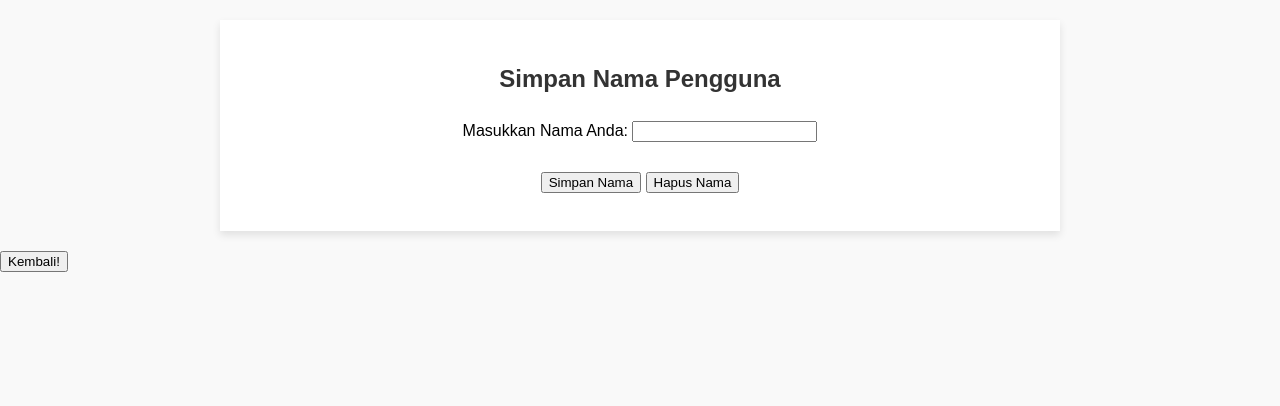
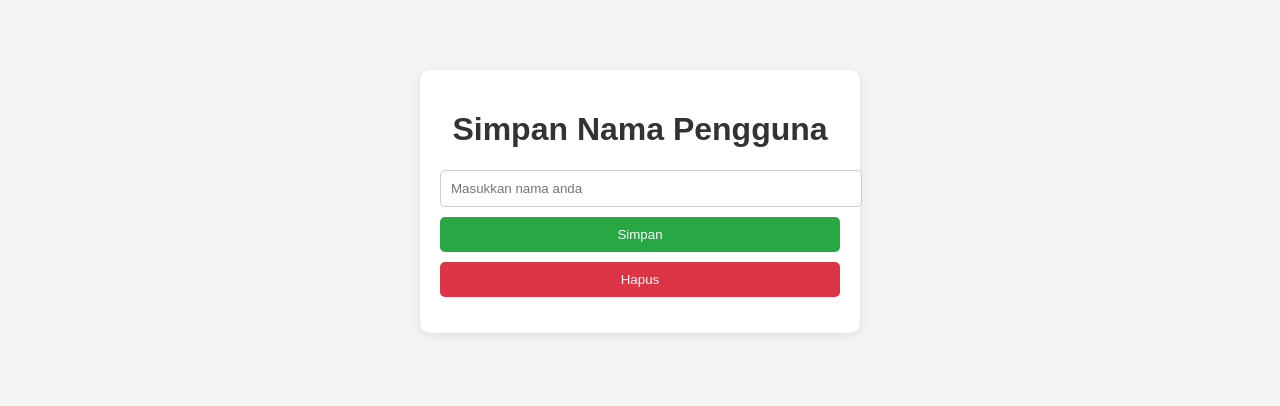
Before and after one commit to NAZIRSKY123/HTML5_Nazir, a plain HTML site: page snu.html in a window 1280 px wide. Drawn offline with Linux system fonts and the light colour scheme.

Commit message:
Merubah tampilan simpan nama pengguna dan menambahkan css

```diff
--- a/snu.html
+++ b/snu.html
@@ -1,78 +1,95 @@
+<!DOCTYPE html>
+<html lang="en">
+<head>
+    <meta charset="UTF-8">
+    <meta name="viewport" content="width=device-width, initial-scale=1.0">
+    <title>Simpan Nama Pengguna</title>
     <style>
         body {
             font-family: Arial, sans-serif;
-        background-color: #f9f9f9;
+            background-color: #f4f4f4;
             margin: 0;
-        padding: 0;
-        line-height: 1.6;
+            padding: 20px;
         }
-    header {
-        background-color: #7ed9f5;
-        color: rgb(10, 10, 10);
-        text-align: center;
-        padding: 1px 0;
-    }
-    section {
-        max-width: 800px;
-        margin: 20px auto;
+        .container {
+            max-width: 400px;
+            margin: 50px auto;
             background-color: white;
             padding: 20px;
-        box-shadow: 0 4px 8px rgba(0, 0, 0, 0.1);
+            border-radius: 10px;
+            box-shadow: 0 2px 10px rgba(0, 0, 0, 0.1);
         }
-    article {
-        margin-bottom: 40px;
-    }
-    h2 {
+        h1 {
+            text-align: center;
             color: #333;
         }
-    p {
-        text-align: justify;
+        input[type="text"] {
+            width: 100%;
+            padding: 10px;
+            margin-bottom: 10px;
+            border: 1px solid #ccc;
+            border-radius: 5px;
         }
-    footer {
-        background-color: #000000;
+        button {
+            width: 100%;
+            padding: 10px;
+            background-color: #28a745;
             color: white;
+            border: none;
+            border-radius: 5px;
+            cursor: pointer;
+        }
+        button.hapus {
+            background-color: #dc3545;
+            margin-top: 10px;
+        }
+        button:hover {
+            opacity: 0.9;
+        }
+        #pesan {
             text-align: center;
-        padding: 10px 0;
-        position: relative;
-        bottom: 0;
-        width: 100%;
-    }
-    .read-more {
-        color: #4CAF50;
-        text-decoration: none;
+            color: #555;
+            margin-top: 10px;
         }
     </style>
-<center>
-<section>
-    <h2>Simpan Nama Pengguna</h2>
-    <label for="username">Masukkan Nama Anda:</label>
-    <input type="text" id="username" name="username"><br><br>
-    <button onclick="saveName()">Simpan Nama</button>
-   <button onclick="clearName()">Hapus Nama</button>
-    <p id="greeting"></p>
     <script>
         // Fungsi untuk menyimpan nama pengguna
-    function saveName() {
-    var username = document.getElementById("username").value;
-    localStorage.setItem("name", username);
-    displayGreeting();
-    }
-    // Fungsi untuk menampilkan nama pengguna yang disimpan
-    function displayGreeting() {
-    var storedName = localStorage.getItem("name");
-    if (storedName) {
-    document.getElementById("greeting").textContent = "Selamat datang, " + storedName + "!";
+        function simpanNama() {
+            const namaPengguna = document.getElementById("nama").value;
+            if (namaPengguna) {
+                localStorage.setItem("namaPengguna", namaPengguna);
+                document.getElementById("pesan").textContent = "Nama disimpan!";
+            } else {
+                document.getElementById("pesan").textContent = "Masukkan nama terlebih dahulu.";
             }
         }
-    // Fungsi untuk menghapus nama yang disimpan
-    function clearName() {
-    localStorage.removeItem("name");
-    document.getElementById("greeting").textContent = ""; }
-    // Menampilkan nama saat halaman dimuat
-    window.onload = displayGreeting;
+
+        // Fungsi untuk menghapus nama pengguna
+        function hapusNama() {
+            localStorage.removeItem("namaPengguna");
+            document.getElementById("pesan").textContent = "Nama dihapus!";
+            document.getElementById("nama").value = "";
+        }
+
+        // Memuat nama pengguna yang tersimpan saat halaman dibuka
+        window.onload = function() {
+            const namaPengguna = localStorage.getItem("namaPengguna");
+            if (namaPengguna) {
+                document.getElementById("nama").value = namaPengguna;
+                document.getElementById("pesan").textContent = "Nama pengguna ditemukan!";
+            }
+        }
     </script>
-   </section>
-</center>
-<bentuk>
-    <input type="button" value="Kembali!" onclick="history.back()">
-    </bentuk>
+</head>
+<body>
+
+    <div class="container">
+        <h1>Simpan Nama Pengguna</h1>
+        <input type="text" id="nama" placeholder="Masukkan nama anda">
+        <button onclick="simpanNama()">Simpan</button>
+        <button class="hapus" onclick="hapusNama()">Hapus</button>
+        <p id="pesan"></p>
+    </div>
+
+</body>
+</html>
```
Lines whose indentation alone changed are shown as unchanged.
